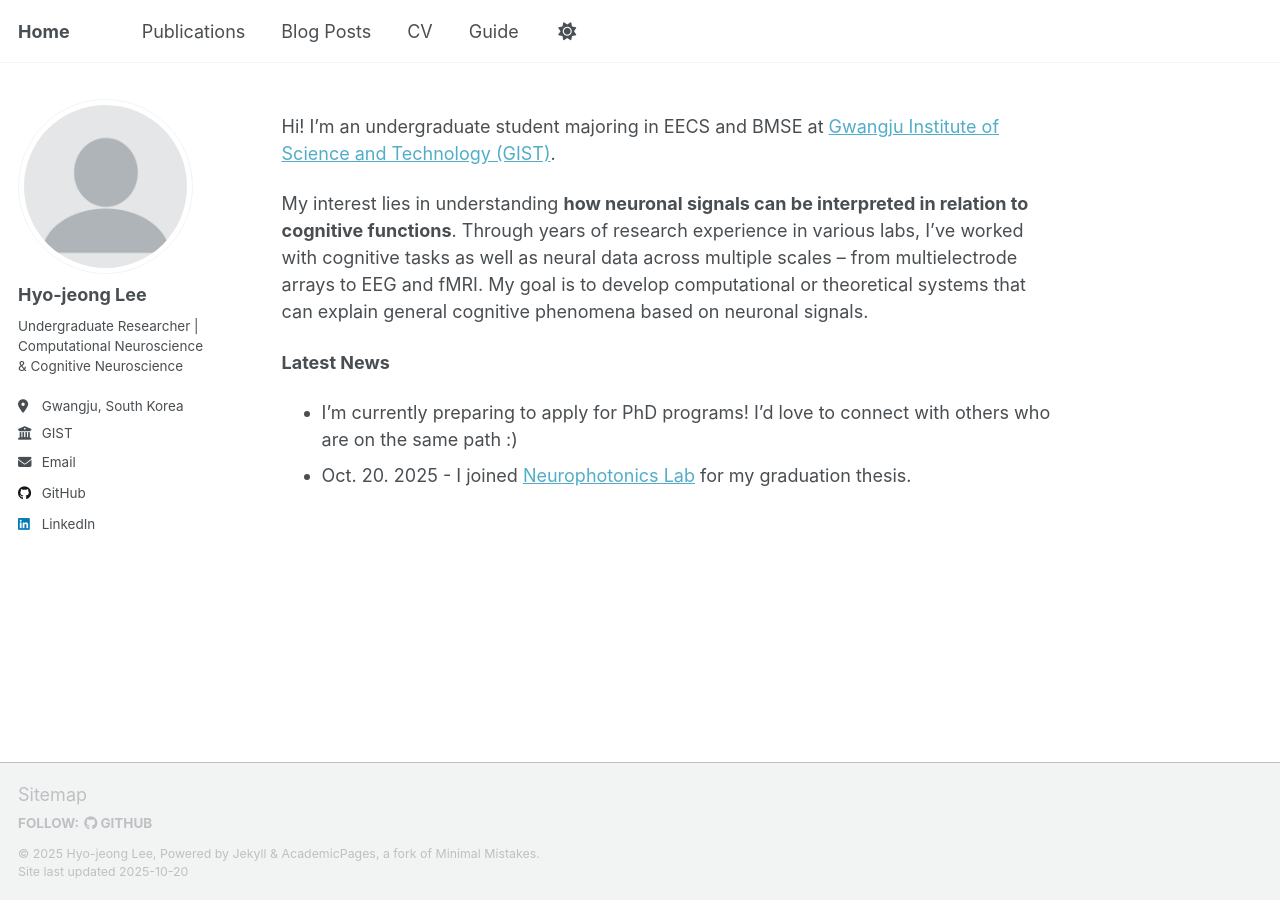
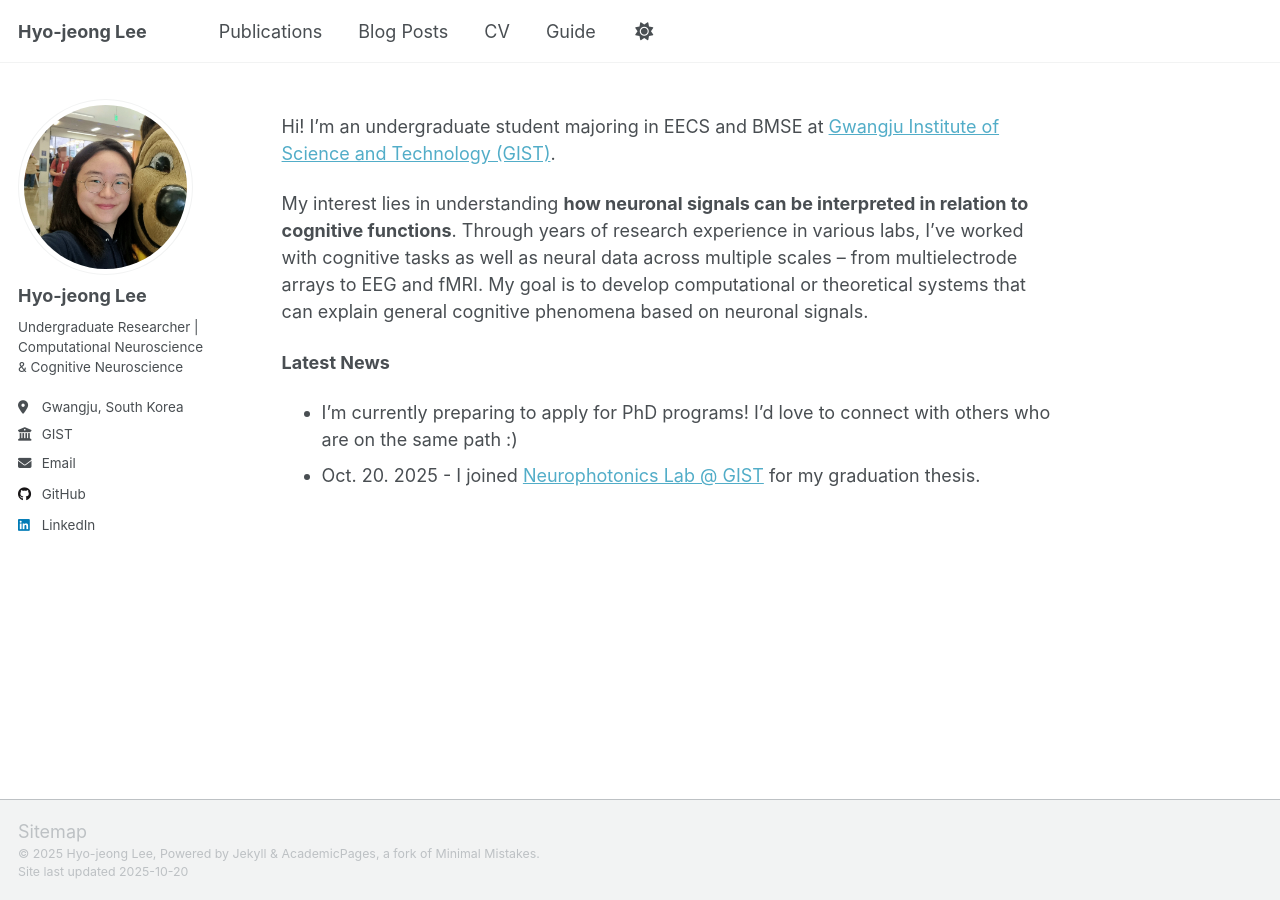
Before and after one commit to hjlee11190/hjlee11190.github.io, a Jekyll site: the page built from _pages/about.md, in a window 1280 px wide. Built offline with Jekyll 4.4.1, drawn with Linux system fonts in a browser that asks for light colours; a script that is not in the unit is left out.

Commit message:
setup-ing...

```diff
--- a/_config.yml
+++ b/_config.yml
@@ -9,10 +9,10 @@
 # Basic Site Settings
 locale                   : "en-US"
 site_theme               : "default" # Currently available options are "default", "air"
-title                    : "Home"
+title                    : "Hyo-jeong Lee"
 title_separator          : "-"
 name                     : &name "Hyo-jeong Lee"
-description              : &description "Hyo-jeong Lee's personal website"   # Update this with a general description of your site, this is the default if not overridden by a page
+description              : &description "Personal website"   # Update this with a general description of your site, this is the default if not overridden by a page
 url                      : https://hjlee11190.github.io # The base hostname & protocol for your site e.g. "https://[your GitHub username].github.io",
                                                            # or if you already have some other page hosted on Github then use "https://[your GitHub username].github.io/[Your Repo Name]"
 baseurl                  : "" # the subpath of your site, e.g. "/blog"
--- a/_includes/footer.html
+++ b/_includes/footer.html
@@ -1,17 +1,4 @@
 {% include base_path %}
-
-{% if site.author.github or site.author.bitbucket or site.atom_feed.hide != true %}
-<div class="page__footer-follow">
-  <ul class="social-icons">
-    {% if site.data.ui-text[site.locale].follow_label %}
-      <li><strong>{{ site.data.ui-text[site.locale].follow_label }}</strong></li>
-    {% endif %}
-    {% if site.author.github %}
-      <li><a href="http://github.com/{{ site.author.github }}"><i class="fab fa-github" aria-hidden="true"></i> GitHub</a></li>
-    {% endif %}
-  </ul>
-</div>
-{% endif %}
 
 <div class="page__footer-copyright">
   &copy; {{ site.time | date: '%Y' }} Hyo-jeong Lee, {{ site.data.ui-text[site.locale].powered_by | default: "Powered by" }} <a href="http://jekyllrb.com" rel="nofollow">Jekyll</a> &amp; <a href="https://github.com/academicpages/academicpages.github.io">AcademicPages</a>, a fork of <a href="https://mademistakes.com/work/minimal-mistakes-jekyll-theme/" rel="nofollow">Minimal Mistakes</a>.<br />
--- a/_pages/about.md
+++ b/_pages/about.md
@@ -11,6 +11,8 @@ Hi! I'm an undergraduate student majoring in EECS and BMSE at [Gwangju Institute
 
 My interest lies in understanding **how neuronal signals can be interpreted in relation to cognitive functions**. Through years of research experience in various labs, I've worked with cognitive tasks as well as neural data across multiple scales -- from multielectrode arrays to EEG and fMRI. My goal is to develop computational or theoretical systems that can explain general cognitive phenomena based on neuronal signals.
 
+
+
 **Latest News**
 * I'm currently preparing to apply for PhD programs! I'd love to connect with others who are on the same path :)
-* Oct. 20. 2025 - I joined [Neurophotonics Lab](https://bmse.gist.ac.kr/neurophotonics/index.do) for my graduation thesis.
+* Oct. 20. 2025 - I joined [Neurophotonics Lab @ GIST](https://bmse.gist.ac.kr/neurophotonics/index.do) for my graduation thesis.
```
Also changed, not shown: images/profile.png.
